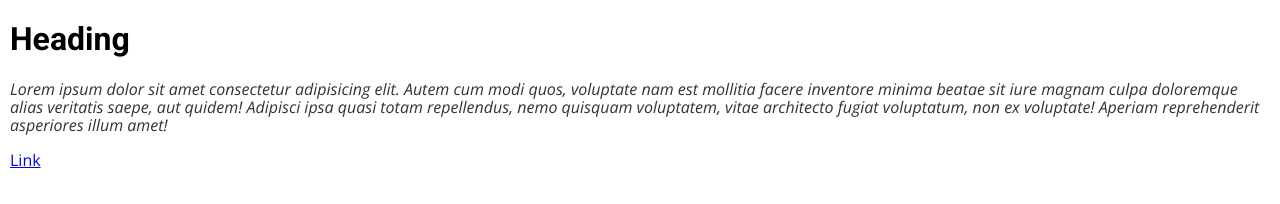
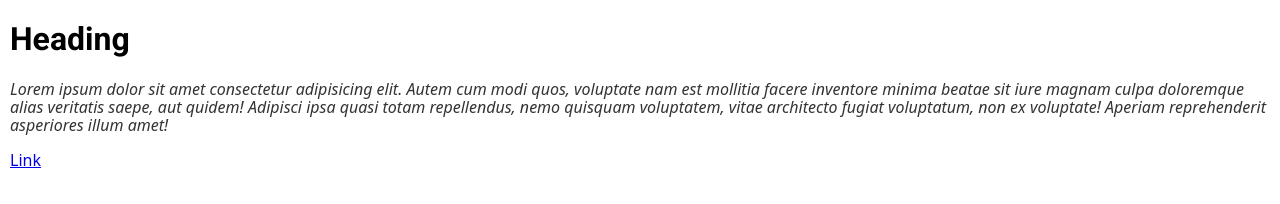
Before and after one commit to ducthanhnguyen95/html-css, a plain HTML site: page typography/styling-fonts.html in a window 1280 px wide. Drawn offline with nearby package versions, Linux system fonts and the light colour scheme.

Commit message:
System font stack

```diff
--- a/typography/css/styling-fonts.css
+++ b/typography/css/styling-fonts.css
@@ -20,7 +20,8 @@
 }
 body {
   margin: 10px;
-  font-family: "Open Sans", Arial, Helvetica, sans-serif;
+  /* font-family: "Open Sans", Arial, Helvetica, sans-serif; */
+  font-family: system-ui, -apple-system, BlinkMacSystemFont, 'Segoe UI', Roboto, Oxygen, Ubuntu, Cantarell, 'Open Sans', 'Helvetica Neue', sans-serif;
 }
 
 h1 {
```
